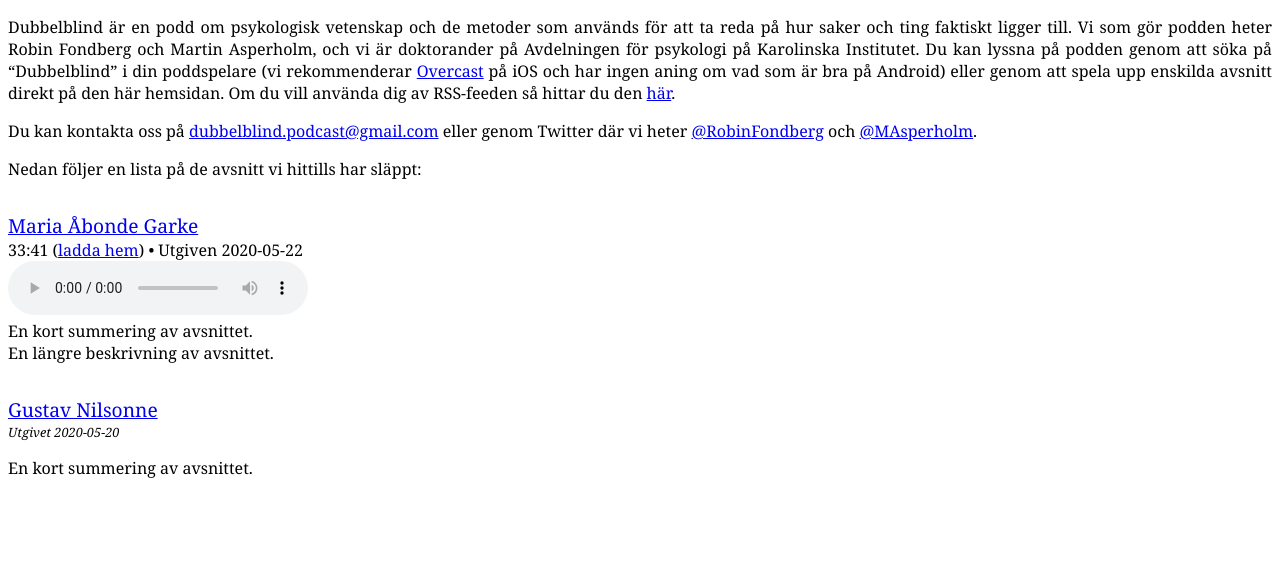
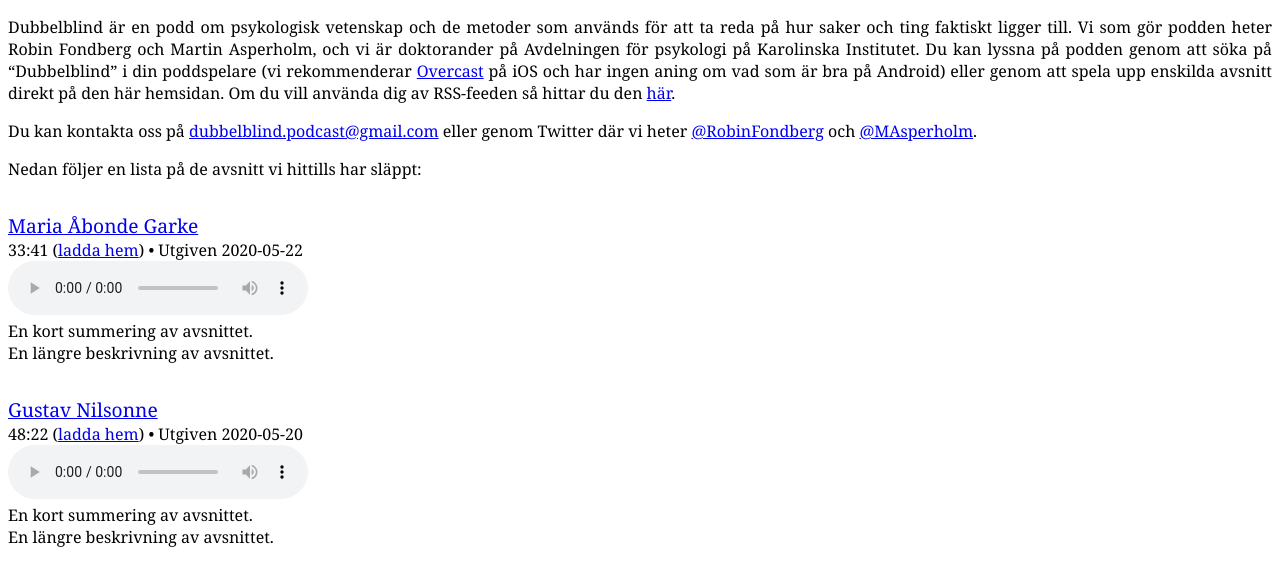
Before and after one commit to Dubbelblind/Dubbelblind.github.io, a Jekyll site: the page built from index_hemlig.md, in a window 1280 px wide. Shown: the top 586 px of the page. Built offline with Jekyll 4.4.1, drawn with Linux system fonts in a browser that asks for light colours.

Commit message:
Update index_hemlig.md

```diff
--- a/index_hemlig.md
+++ b/index_hemlig.md
@@ -31,8 +31,14 @@ Nedan följer en lista på de avsnitt vi hittills har släppt:
 
 {% for post in site.posts offset:1 %}
 <div class="avsnitt">
-	<a class="avsnitt_titel" href="{{ post.url | prepend: site.baseurl }}">{{ post.title }}</a>
-	<div class="avsnitt_datum">Utgivet {{ post.date | date: "%Y-%m-%d" }}</div>
-	<div class="avsnitt_summering">{{ post.summary }}</div>
+	<div class="avsnitt_titel"><a href="{{ post.url | prepend: site.baseurl }}">{{ post.title }}</a></div>
+	<div class="avsnitt_info">{{ post.duration }} (<a href="{{ site.baseurl }}{{ post.file }}" download="{{ post.title }}">ladda hem</a>) • Utgiven <time datetime="{{ post.date | date_to_xmlschema }}" itemprop="datePublished">{{ post.date | date: "%Y-%m-%d" }}</time></div>
+	<div class="avsnitt_uppspelare">
+       		<audio controls>
+        		<source src="{{ post.file }}" type="audio/mp3">
+        	</audio>
+    	</div>
+	<div class="avsnitt_summering">{{ post.summary }} </div>
+	<div class="avsnitt_beskrivning">{{ post.description }} </div>
 </div>
 {% endfor %}
```
